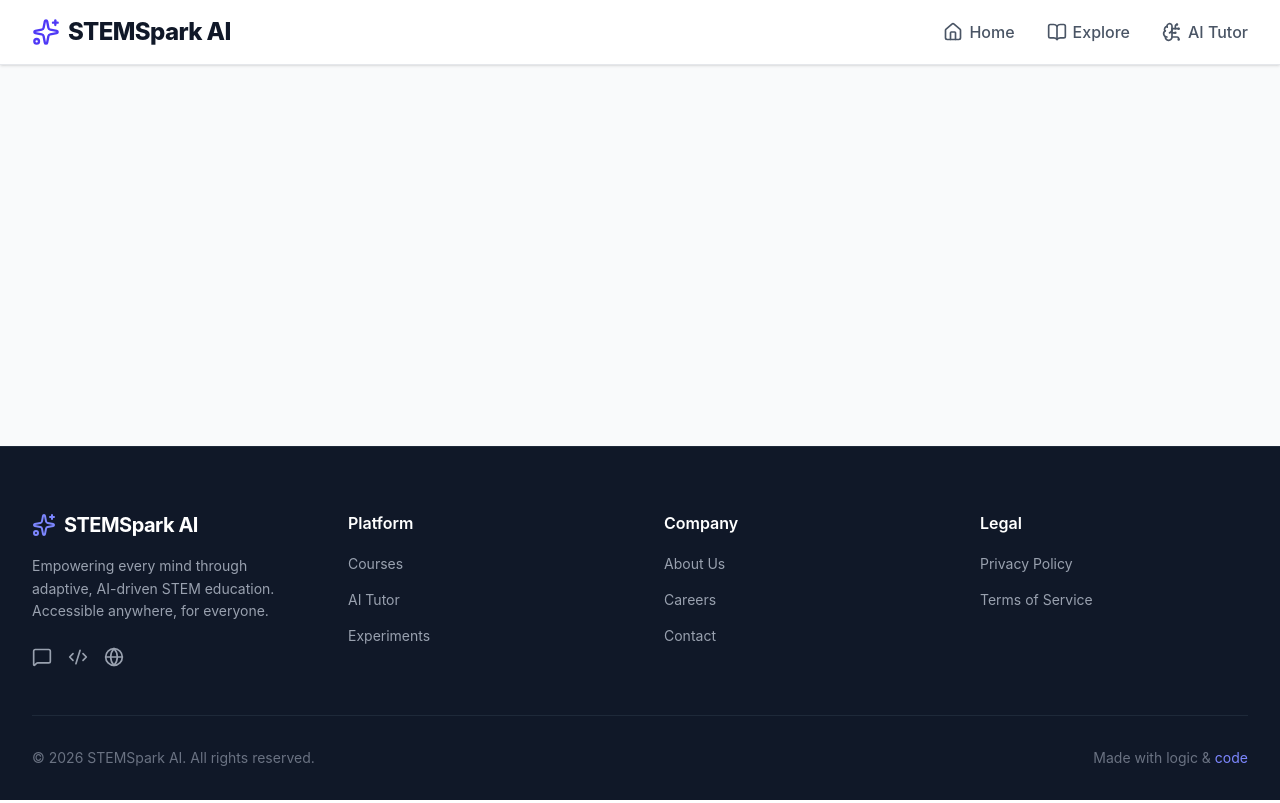
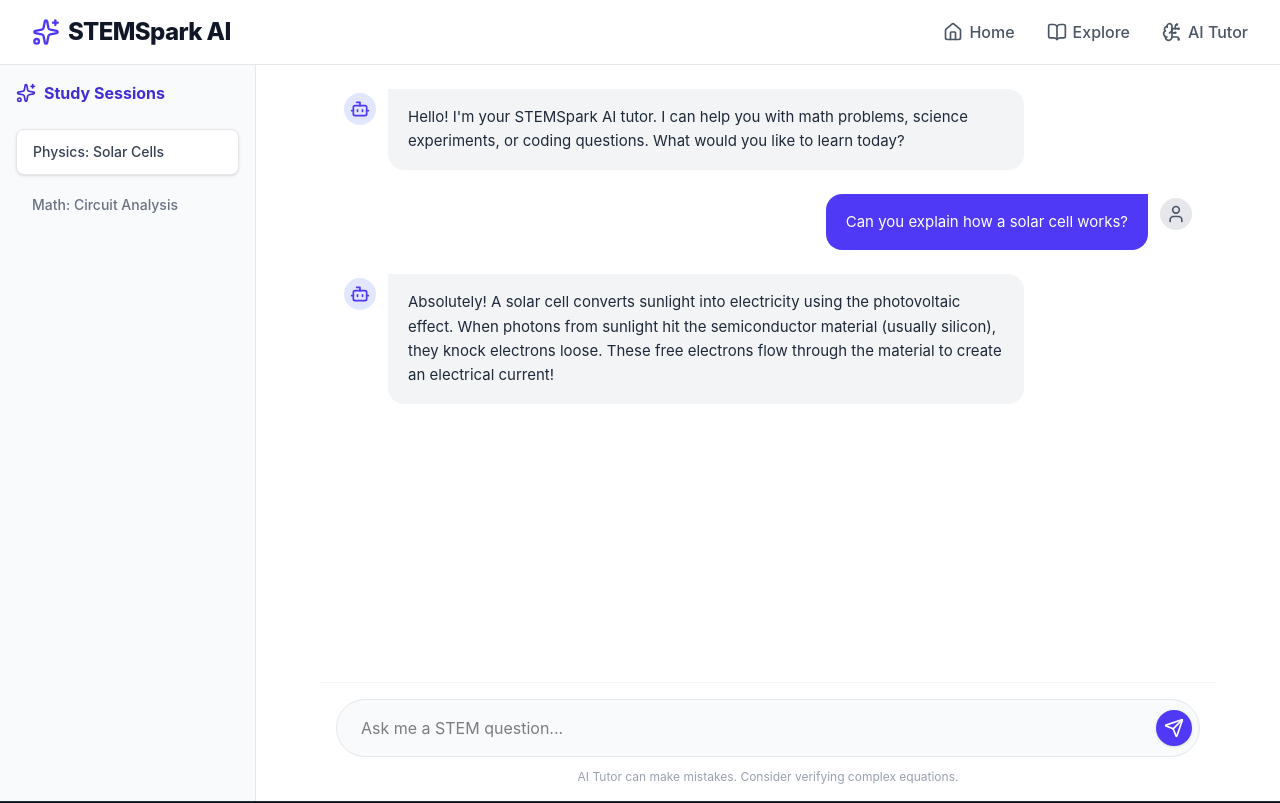
Before and after one commit to PrasadDnyandeoGadekar/stemspark-ai, a React (Vite) app in the folder frontend/: page /tutor in a window 1280 px wide. Shown: the top 803 px of the page. Built offline with nearby package versions, Linux system fonts and the light colour scheme.

Commit message:
Built AI Tutor chat interface UI and connected routing

```diff
--- a/frontend/src/App.jsx
+++ b/frontend/src/App.jsx
@@ -2,7 +2,8 @@ import { BrowserRouter as Router, Routes, Route } from 'react-router-dom';
 import Navbar from './components/Navbar';
 import Footer from './components/Footer';
 import Home from './pages/Home';
-import Courses from './pages/Courses'; // <-- We imported the new page here
+import Courses from './pages/Courses';
+import Tutor from './pages/Tutor'; // <-- Imported the new Tutor page
 
 function App() {
   return (
@@ -13,8 +14,9 @@ function App() {
         <main className="flex-grow">
           <Routes>
             <Route path="/" element={<Home />} />
-            {/* We added the new route here: */}
             <Route path="/courses" element={<Courses />} />
+            {/* Added the Tutor route here: */}
+            <Route path="/tutor" element={<Tutor />} />
           </Routes>
         </main>
 
--- a/frontend/src/components/Navbar.jsx
+++ b/frontend/src/components/Navbar.jsx
@@ -26,7 +26,7 @@ function Navbar() {
               <BookOpen className="h-5 w-5 sm:mr-1.5" />
               <span className="hidden sm:inline">Explore</span>
             </Link>
-            <Link to="/" className="text-gray-600 hover:text-indigo-600 flex items-center font-medium transition-colors">
+            <Link to="/tutor" className="text-gray-600 hover:text-indigo-600 flex items-center font-medium transition-colors">
               <BrainCircuit className="h-5 w-5 sm:mr-1.5" />
               <span className="hidden sm:inline">AI Tutor</span>
             </Link>
--- /dev/null
+++ b/frontend/src/pages/Tutor.jsx
@@ -0,0 +1,95 @@
+import React, { useState } from 'react';
+import { Send, Bot, User, Sparkles } from 'lucide-react';
+
+function Tutor() {
+  // We use React State to temporarily store the chat history while the user is on the page
+  const [messages, setMessages] = useState([
+    {
+      role: 'ai',
+      content: "Hello! I'm your STEMSpark AI tutor. I can help you with math problems, science experiments, or coding questions. What would you like to learn today?"
+    },
+    {
+      role: 'user',
+      content: "Can you explain how a solar cell works?"
+    },
+    {
+      role: 'ai',
+      content: "Absolutely! A solar cell converts sunlight into electricity using the photovoltaic effect. When photons from sunlight hit the semiconductor material (usually silicon), they knock electrons loose. These free electrons flow through the material to create an electrical current!"
+    }
+  ]);
+
+  return (
+    <div className="bg-white min-h-[calc(100vh-4rem)] flex flex-col md:flex-row">
+
+      {/* Sidebar (Hidden on mobile, shows topics on desktop) */}
+      <div className="hidden md:flex w-64 bg-gray-50 border-r border-gray-200 flex-col p-4">
+        <div className="flex items-center text-indigo-700 font-bold mb-6">
+          <Sparkles className="w-5 h-5 mr-2" />
+          Study Sessions
+        </div>
+        <button className="text-left px-4 py-3 bg-white border border-gray-200 rounded-lg text-sm font-medium text-gray-700 shadow-sm mb-2 hover:border-indigo-300 transition-colors">
+          Physics: Solar Cells
+        </button>
+        <button className="text-left px-4 py-3 text-sm font-medium text-gray-500 hover:bg-gray-100 rounded-lg transition-colors">
+          Math: Circuit Analysis
+        </button>
+      </div>
+
+      {/* Main Chat Area */}
+      <div className="flex-1 flex flex-col max-w-4xl mx-auto w-full">
+
+        {/* Chat History Container */}
+        <div className="flex-1 overflow-y-auto p-4 sm:p-6 space-y-6">
+          {messages.map((message, index) => (
+            <div key={index} className={`flex ${message.role === 'user' ? 'justify-end' : 'justify-start'}`}>
+
+              {/* AI Avatar */}
+              {message.role === 'ai' && (
+                <div className="w-8 h-8 rounded-full bg-indigo-100 flex items-center justify-center mr-3 flex-shrink-0 mt-1">
+                  <Bot className="w-5 h-5 text-indigo-600" />
+                </div>
+              )}
+
+              {/* Message Bubble */}
+              <div className={`max-w-[85%] sm:max-w-[75%] rounded-2xl px-5 py-4 ${
+                message.role === 'user'
+                  ? 'bg-indigo-600 text-white rounded-tr-none'
+                  : 'bg-gray-100 text-gray-800 rounded-tl-none'
+              }`}>
+                <p className="leading-relaxed text-[15px]">{message.content}</p>
+              </div>
+
+              {/* User Avatar */}
+              {message.role === 'user' && (
+                <div className="w-8 h-8 rounded-full bg-gray-200 flex items-center justify-center ml-3 flex-shrink-0 mt-1">
+                  <User className="w-5 h-5 text-gray-600" />
+                </div>
+              )}
+
+            </div>
+          ))}
+        </div>
+
+        {/* Input Box Area */}
+        <div className="p-4 border-t border-gray-100 bg-white">
+          <div className="relative flex items-center">
+            <input
+              type="text"
+              placeholder="Ask me a STEM question..."
+              className="w-full bg-gray-50 border border-gray-200 rounded-full pl-6 pr-12 py-4 focus:outline-none focus:ring-2 focus:ring-indigo-500 focus:border-transparent transition-all"
+            />
+            <button className="absolute right-2 p-2 bg-indigo-600 text-white rounded-full hover:bg-indigo-700 transition-colors shadow-sm">
+              <Send className="w-5 h-5" />
+            </button>
+          </div>
+          <p className="text-center text-xs text-gray-400 mt-3">
+            AI Tutor can make mistakes. Consider verifying complex equations.
+          </p>
+        </div>
+
+      </div>
+    </div>
+  );
+}
+
+export default Tutor;
```
